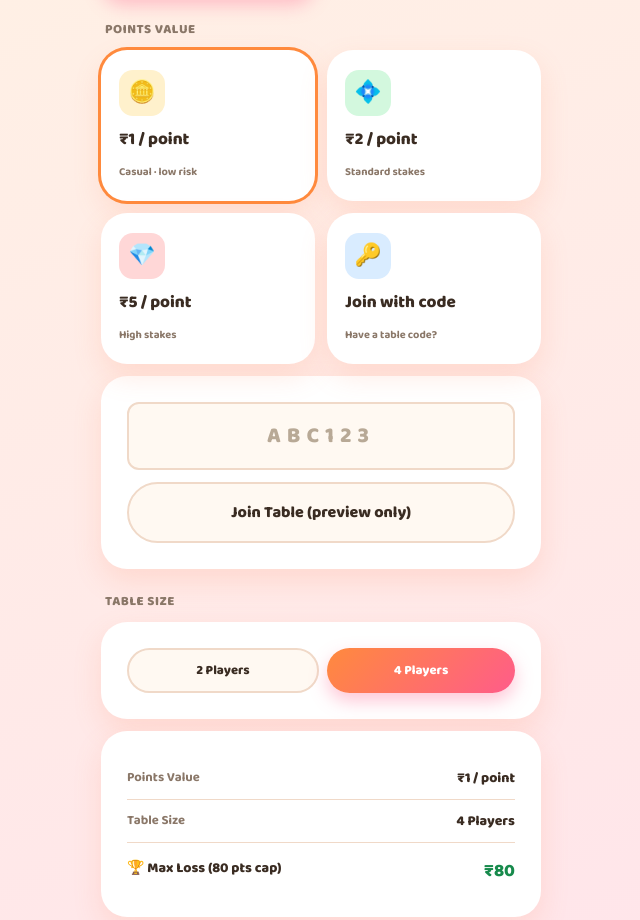
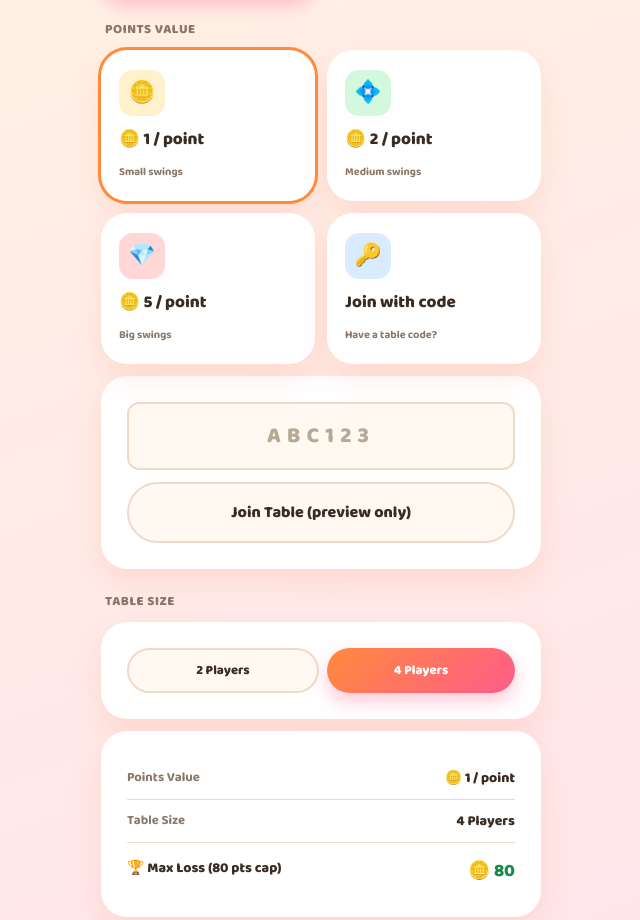
Before and after one commit to codesbaylab/ludo, a plain HTML site: page design/rummy-lobby.html in a window 1280 px wide. Shown: the part 363-1283 px from the top of the page, without its empty margins (319-959 px from the left). Drawn offline with nearby package versions, Linux system fonts and the light colour scheme.

Commit message:
Practice Rummy is play-money: coins instead of rupees, no wallet chip, no stakes wording

```diff
--- a/design/rummy-lobby.html
+++ b/design/rummy-lobby.html
@@ -312,14 +312,27 @@
       btn.classList.toggle('btn-secondary', !selected);
     });
 
-    document.getElementById('sum-value').textContent = VALUE_LABEL[state.value];
+    // Practice is play-money: coins (🪙), never ₹, and no wallet chip. Only the
+    // real Cash Table view talks in rupees / shows the real balance.
+    const cur = isCash ? '₹' : '🪙 ';
+    const SUBS = isCash
+      ? { 1: 'Casual · low risk', 2: 'Standard stakes', 5: 'High stakes' }
+      : { 1: 'Small swings', 2: 'Medium swings', 5: 'Big swings' };
+    document.querySelectorAll('.points-tile[data-value]').forEach((tile) => {
+      const v = Number(tile.dataset.value);
+      tile.querySelector('.tile-title').textContent = `${cur}${v} / point`;
+      tile.querySelector('.tile-sub').textContent = SUBS[v];
+    });
+    document.querySelectorAll('.entry-btn').forEach((b) => { b.textContent = `${cur}${b.dataset.entry}`; });
+    document.getElementById('wallet-chip').style.display = isCash ? '' : 'none';
+    document.getElementById('sum-value').textContent = `${cur}${state.value} / point`;
     document.getElementById('sum-players').textContent = `${state.players} Players`;
-    document.getElementById('sum-maxloss').textContent = `₹${state.value * POINTS_CAP}`;
+    document.getElementById('sum-maxloss').textContent = `${cur}${state.value * POINTS_CAP}`;
 
     document.getElementById('sum-pool').textContent = `${state.pool} Pool`;
     document.getElementById('sum-pool-players').textContent = `${state.players} Players`;
-    document.getElementById('sum-entry').textContent = `₹${state.entry}`;
-    document.getElementById('sum-pot').textContent = `₹${state.entry * state.players}`;
+    document.getElementById('sum-entry').textContent = `${cur}${state.entry}`;
+    document.getElementById('sum-pot').textContent = `${cur}${state.entry * state.players}`;
 
     document.getElementById('start-btn').textContent = isCash ? 'Start Table (real players, real money)' : 'Start Table (vs. computer players)';
     document.getElementById('start-link').href = isCash
```
Also changed, not shown: design/rummy-board.html (+6 -6 lines).
